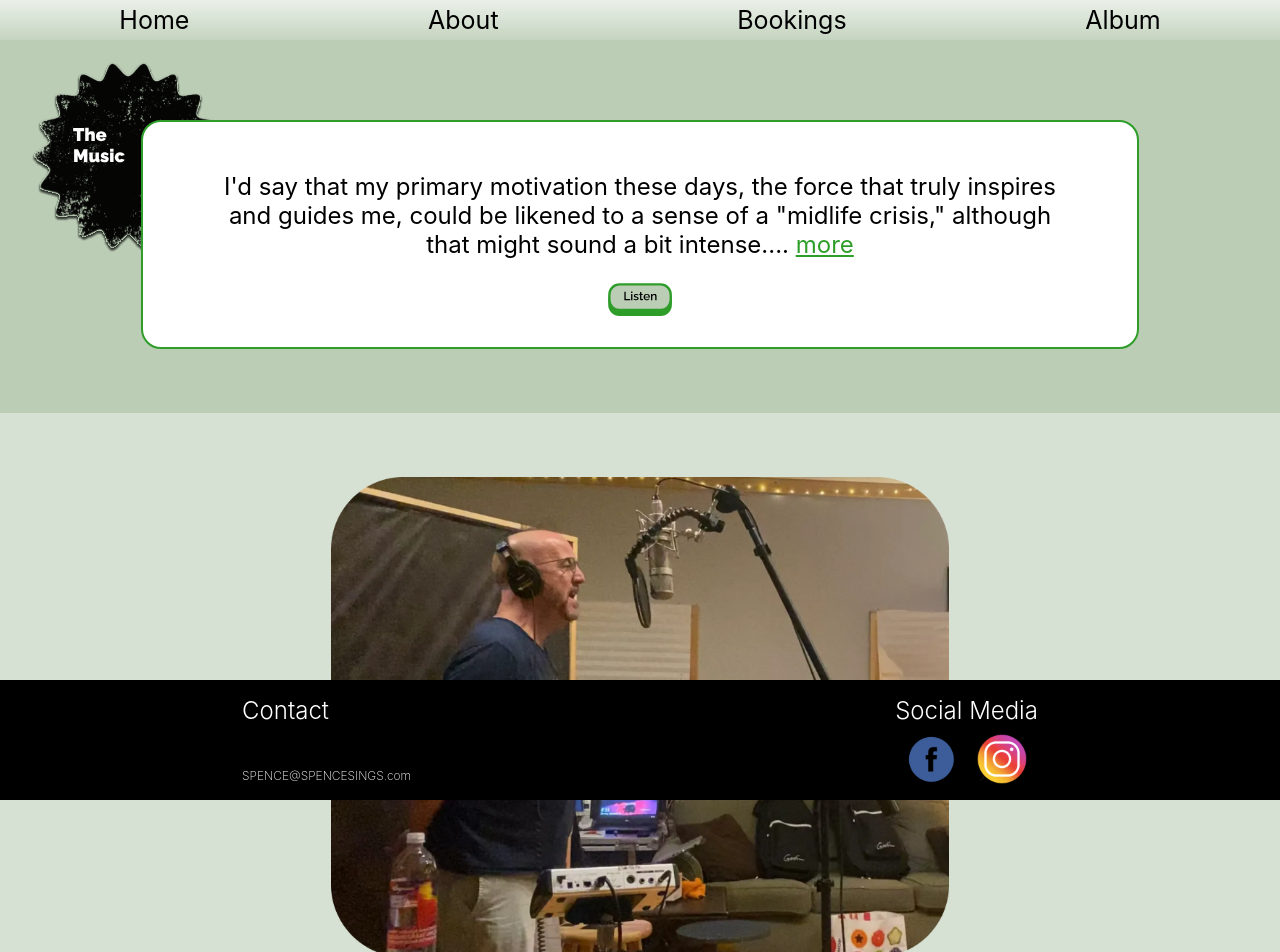
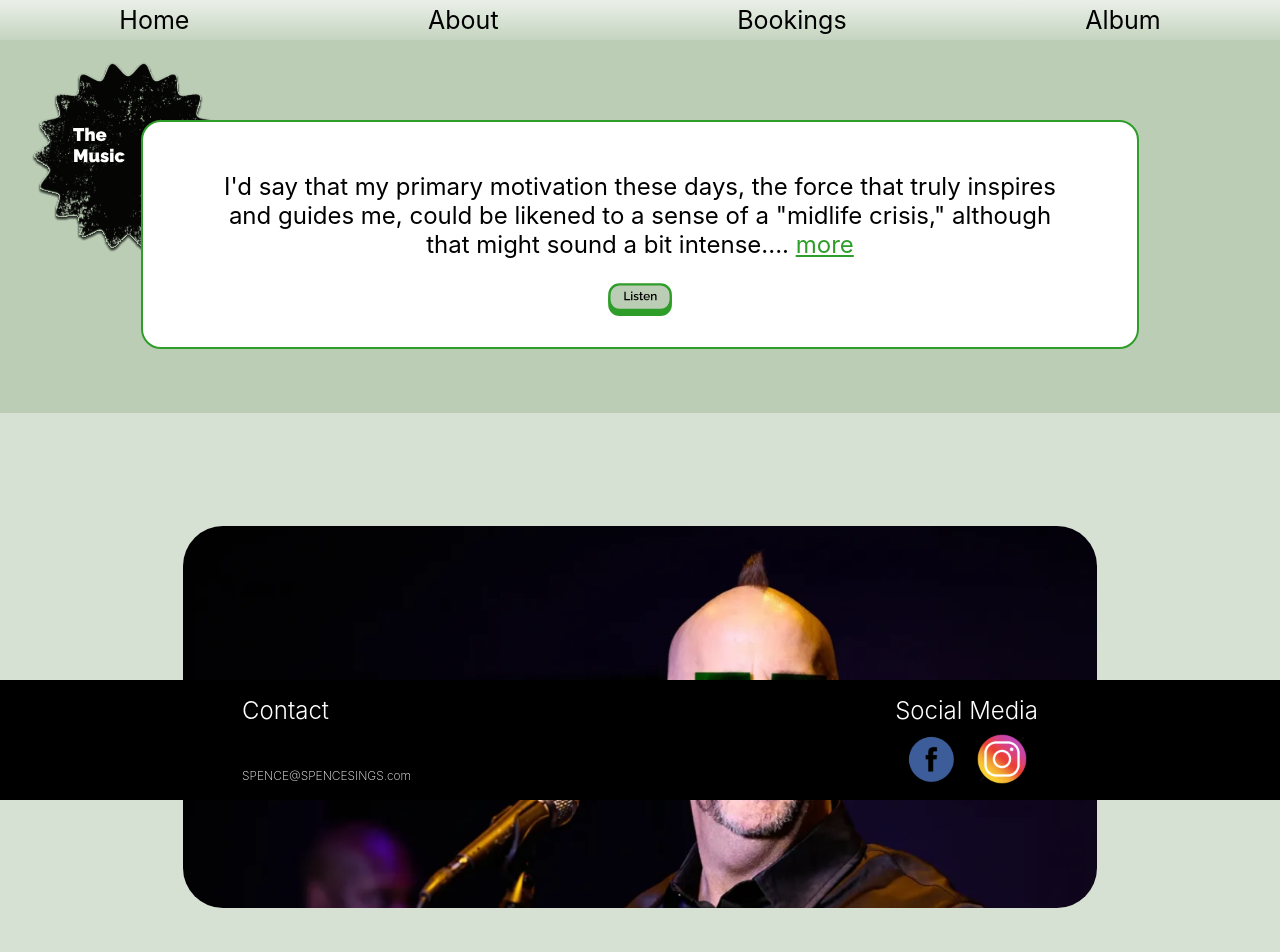
Before and after one commit to kendra-lacey/spence-cook-frontend, a React (Vite) app: page /about in a window 1280 px wide. Shown: the top 952 px of the page. Built offline with nearby package versions, Linux system fonts and the light colour scheme.

Commit message:
change order of images in about Carousel

```diff
--- a/src/components/Carousel/Carousel.jsx
+++ b/src/components/Carousel/Carousel.jsx
@@ -34,13 +34,13 @@ const Carousel = () => {
   // }
 
   const spenceImgs = [
-    './spence6.png',
     './spence0.png',
     './spence1.png',
     './spence2.png',
     './spence3.png',
     './spence4.png',
     './spence5.png',
+    './spence6.png',
   ]
 
 
```
